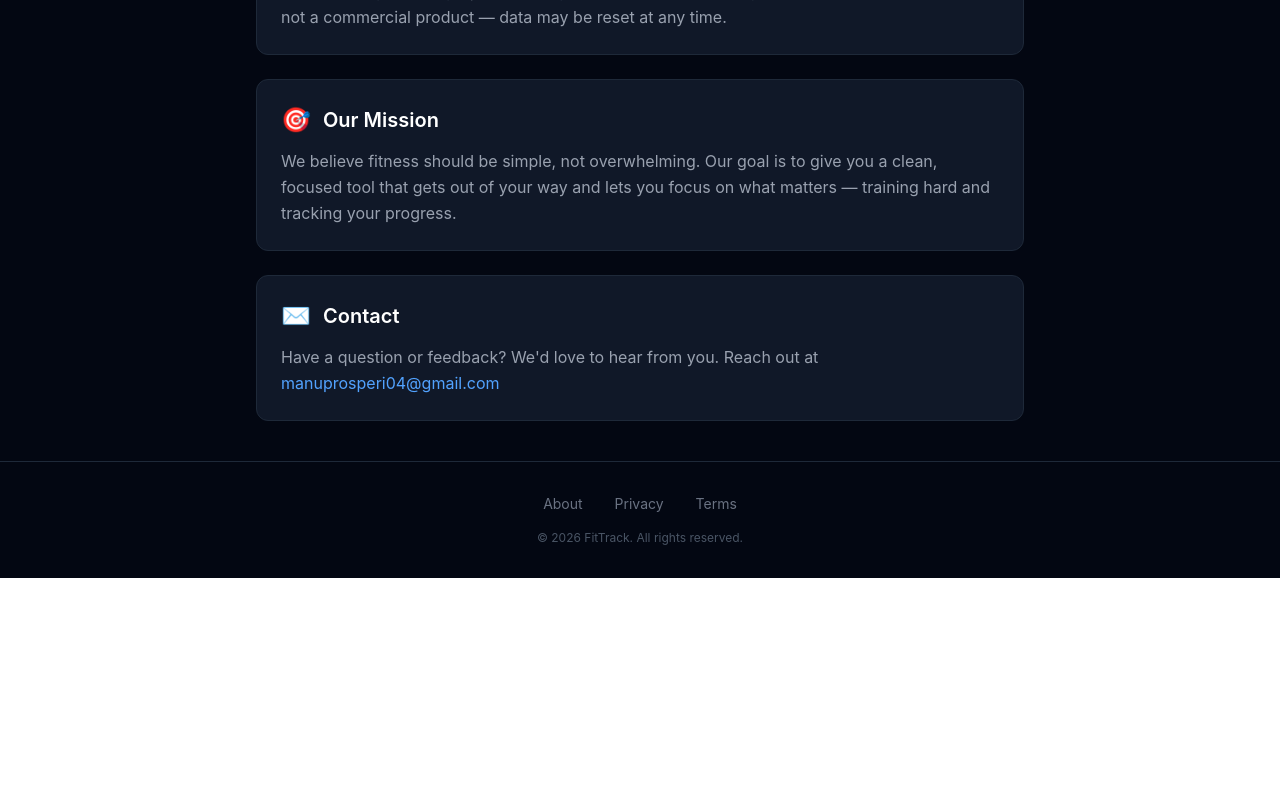
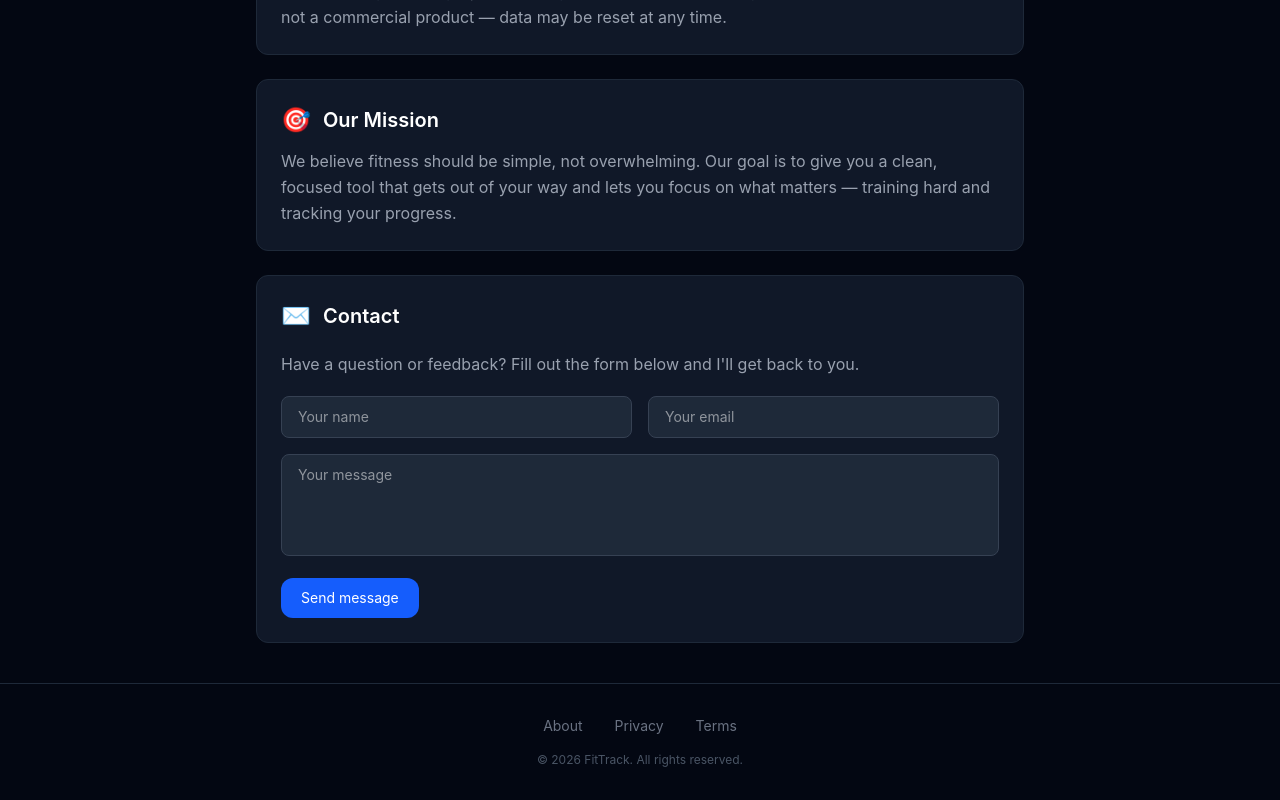
Before and after one commit to prospi-dev/FitTrack, a React (Vite) app in the folder Frontend/FitTrack/: page /about in a window 1280 px wide. Shown: the part 369-1169 px from the top of the page. Before the commit the page ends 947 px from the top, so only its background shows below. Built offline with nearby package versions, Linux system fonts and the light colour scheme; no server answers.

Commit message:
Added feedback section

```diff
--- a/Frontend/FitTrack/package.json
+++ b/Frontend/FitTrack/package.json
@@ -10,6 +10,7 @@
     "preview": "vite preview"
   },
   "dependencies": {
+    "@emailjs/browser": "^4.4.1",
     "@tailwindcss/vite": "^4.2.1",
     "axios": "^1.13.5",
     "react": "^19.2.0",
--- a/Frontend/FitTrack/src/pages/public/AboutPage.jsx
+++ b/Frontend/FitTrack/src/pages/public/AboutPage.jsx
@@ -1,7 +1,39 @@
 import { Link } from 'react-router-dom'
 import Footer from '../../components/Footer'
+import { useState } from 'react'
+import emailjs from '@emailjs/browser'
 
 export default function AboutPage() {
+  const [name, setName] = useState('')
+  const [email, setEmail] = useState('')
+  const [message, setMessage] = useState('')
+  const [status, setStatus] = useState(null) // 'sending' | 'success' | 'error'
+
+  const handleSubmit = async (e) => {
+    e.preventDefault()
+    setStatus('sending')
+
+    try {
+      await emailjs.send(
+        import.meta.env.VITE_EMAILJS_SERVICE_ID,
+        import.meta.env.VITE_EMAILJS_TEMPLATE_ID,
+        {
+          from_name: name,
+          from_email: email,
+          message,
+        },
+        import.meta.env.VITE_EMAILJS_PUBLIC_KEY
+      )
+      setStatus('success')
+      setName('')
+      setEmail('')
+      setMessage('')
+    } catch (err) {
+      console.error(err)
+      setStatus('error')
+    }
+  }
+
   return (
     <div className="min-h-screen bg-gray-950 text-white flex flex-col">
       {/* Back link */}
@@ -49,17 +81,68 @@ export default function AboutPage() {
               </p>
             </div>
 
+            {/* Contact form */}
             <div className="bg-gray-900/50 sm:bg-gray-900 border border-gray-800 rounded-xl p-4 sm:p-6">
-                            <div className="flex items-center gap-3 mb-2 sm:mb-3">
+              <div className="flex items-center gap-3 mb-4 sm:mb-5">
                 <span className="text-xl sm:text-2xl">✉️</span>
                 <h2 className="text-lg sm:text-xl font-semibold">Contact</h2>
               </div>
-                            <p className="text-gray-400 text-sm sm:text-base leading-relaxed">
-                                Have a question or feedback? We'd love to hear from you. Reach out at{' '}
-                                <a href="mailto:manuprosperi04@gmail.com" className="text-blue-400 hover:underline">
-                                    manuprosperi04@gmail.com
-                                </a>
+              <p className="text-gray-400 text-sm sm:text-base mb-5">
+                Have a question or feedback? Fill out the form below and I'll get back to you.
               </p>
+
+              {status === 'success' ? (
+                <div className="bg-green-500/10 border border-green-500/20 rounded-xl p-5 text-center">
+                  <p className="text-2xl mb-2">✅</p>
+                  <p className="text-green-400 font-medium">Message sent!</p>
+                  <p className="text-gray-400 text-sm mt-1">Thanks for reaching out. I'll get back to you soon.</p>
+                  <button
+                    onClick={() => setStatus(null)}
+                    className="mt-4 text-sm text-gray-400 hover:text-white transition cursor-pointer"
+                  >
+                    Send another message
+                  </button>
+                </div>
+              ) : (
+                <form onSubmit={handleSubmit} className="space-y-4">
+                  <div className="grid grid-cols-1 sm:grid-cols-2 gap-4">
+                    <input
+                      type="text"
+                      placeholder="Your name"
+                      value={name}
+                      onChange={e => setName(e.target.value)}
+                      required
+                      className="w-full bg-gray-800 border border-gray-700 rounded-lg px-4 py-2.5 text-white text-sm focus:outline-none focus:border-blue-500 transition"
+                    />
+                    <input
+                      type="email"
+                      placeholder="Your email"
+                      value={email}
+                      onChange={e => setEmail(e.target.value)}
+                      required
+                      className="w-full bg-gray-800 border border-gray-700 rounded-lg px-4 py-2.5 text-white text-sm focus:outline-none focus:border-blue-500 transition"
+                    />
+                  </div>
+                  <textarea
+                    placeholder="Your message"
+                    value={message}
+                    onChange={e => setMessage(e.target.value)}
+                    required
+                    rows={4}
+                    className="w-full bg-gray-800 border border-gray-700 rounded-lg px-4 py-2.5 text-white text-sm focus:outline-none focus:border-blue-500 transition resize-none"
+                  />
+                  {status === 'error' && (
+                    <p className="text-red-400 text-sm">Something went wrong. Please try again.</p>
+                  )}
+                  <button
+                    type="submit"
+                    disabled={status === 'sending'}
+                    className="bg-blue-600 hover:bg-blue-500 disabled:opacity-50 text-white text-sm px-5 py-2.5 rounded-xl transition cursor-pointer"
+                  >
+                    {status === 'sending' ? 'Sending...' : 'Send message'}
+                  </button>
+                </form>
+              )}
             </div>
           </div>
         </div>
```
Also changed, not shown: 1 other file (tests, documents, lock files or other folders). Lines whose indentation alone changed are shown as unchanged.
